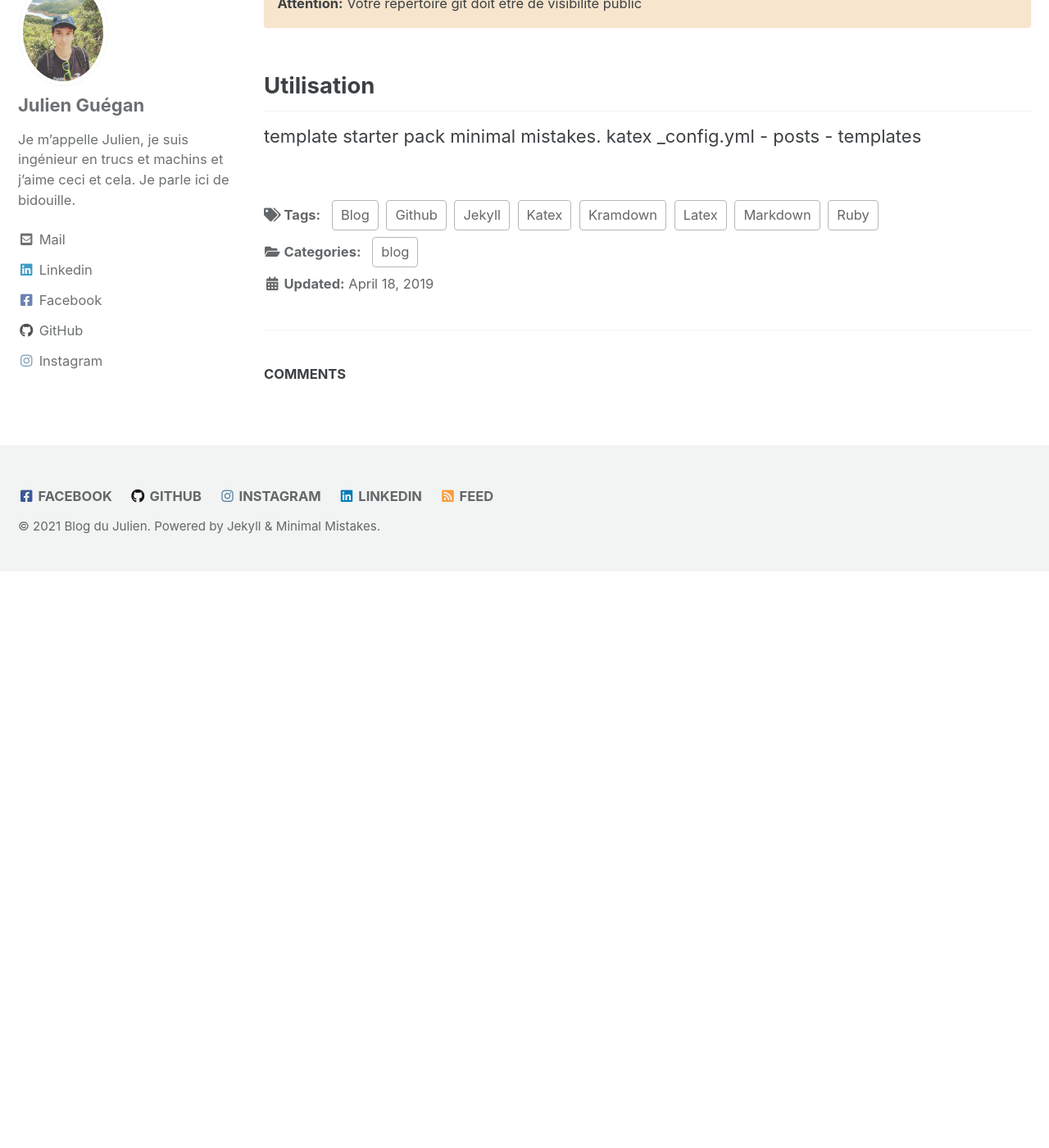
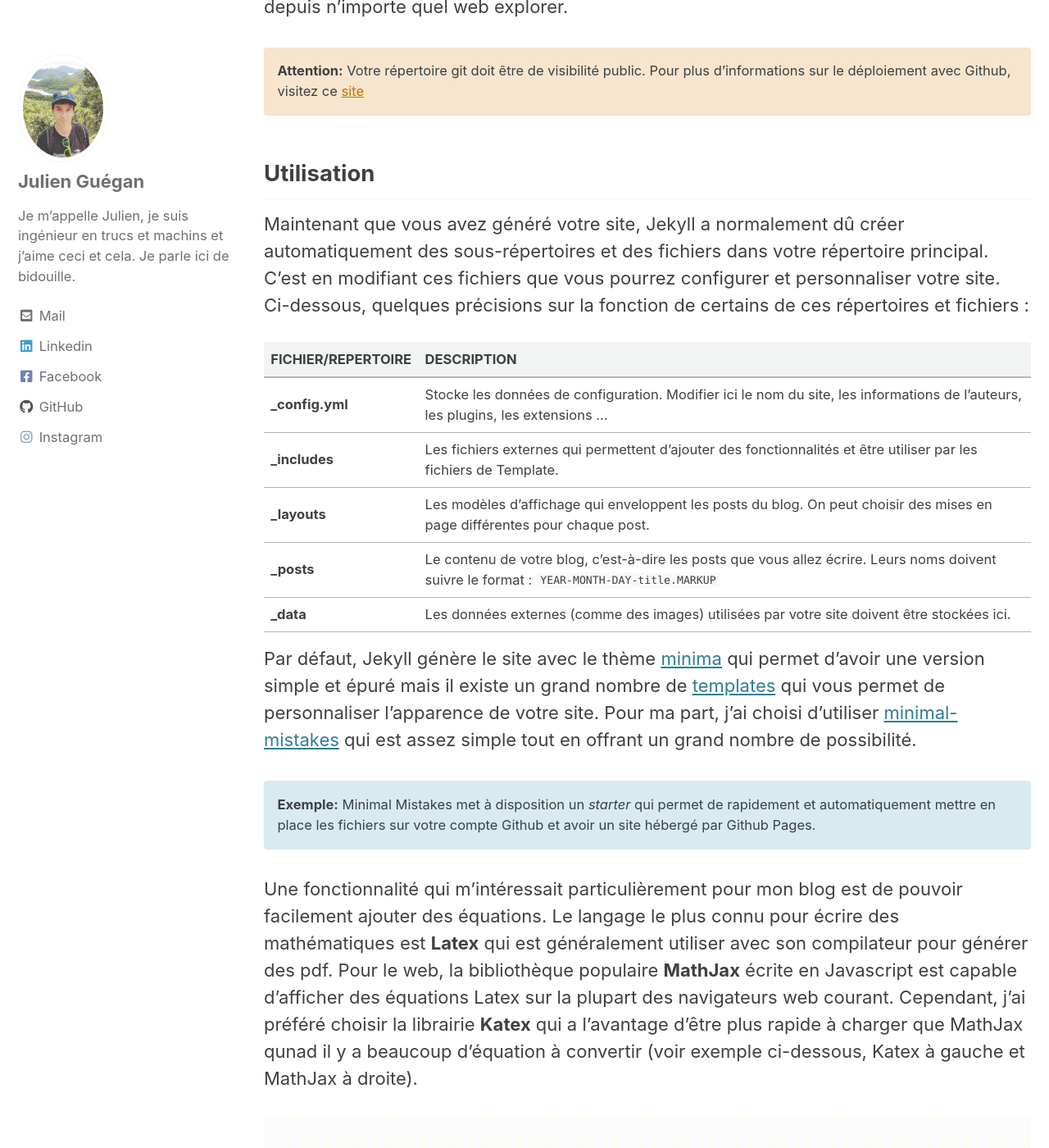
Before and after one commit to julienguegan/julienguegan.github.io, a Jekyll site: the page built from _posts/2021-07-25-creer_un_blog.md, in a window 1280 px wide and 1400 px high, scrolled down 2795 px. Shown: the whole window at 82% size. Built offline with Jekyll 4.4.1, drawn with Linux system fonts in a browser that asks for light colours; cached includes are drawn as plain includes; nearby versions of some CDN libraries; comment, search, counter and statistics services are not loaded; before the commit the page ends 3493 px from its top, so only the background shows below that; some of the changed text lies outside the part shown.

Commit message:
small update of first post

````diff
--- a/_posts/2021-07-25-creer_un_blog.md
+++ b/_posts/2021-07-25-creer_un_blog.md
@@ -15,13 +16,15 @@ tags:
   - Blog
 ---
 
-J'écris le 1er post de ce blog pour parler tout simplement de comment créer un blog comme celui-ci. La raison principale qui m'a poussé à utiliser Jekyll pour créer un blog est la possibilité d'écrire facilement des équations $$\LaTeX$$. En effet, j'avais auparavant essayé avec WordPress mais aucune des solutions que j'avais pu testé m'ont véritablement convaincu. En faisant donc quelques recherches sur le sujet, je suis tombé sur [Jekyll](https://jekyllrb.com/) qui semble être utilisé par un bon nombre de blogger scientifique et informatique. Jekyll est un générateur de site statique c'est-à-dire que les pages web créées ne change pas en fonction de l'internaute qui les visite : tous le monde voit le même contenu. A l'inverse d'un site dynamique qui génère son contenu selon des caractéristiques de la demande (heure, adresse IP, compte utilisateur, formulaire ...). Jekyll est donc une solution tout à fait adaptée pour l'écriture d'un blog web, mais sachez tout de même que ce n'est pas l'unique solution sur le sujet puisque [Hugo](https://gohugo.io/) est également un Framework populaire similaire à Jekyll.
+J'écris le 1er post de ce blog pour parler tout simplement de comment créer un blog comme celui-ci. La raison principale qui m'a poussé à utiliser Jekyll pour créer un blog est la possibilité d'écrire facilement des équations $$\LaTeX$$. En effet, j'avais auparavant essayé avec WordPress mais aucune des solutions que j'avais pu testé m'ont véritablement convaincu. En faisant donc quelques recherches sur le sujet, je suis tombé sur [Jekyll](https://jekyllrb.com/) qui semble être utilisé par un bon nombre de blogger scientifique et informatique. Jekyll est un générateur de site statique c'est-à-dire que les pages web créées ne change pas en fonction de l'internaute qui les visite : tous le monde voit le même contenu. A l'inverse d'un site dynamique qui génère son contenu selon des caractéristiques de la demande (heure, adresse IP, compte utilisateur, formulaire ...). De plus, Jekyll permet d'éditer du texte en **Markdown** en se basant sur la librairie *Kramdown* qui convertie automatiquement du texte Markdown en HTML. Jekyll est donc une solution tout à fait adaptée pour l'écriture d'un blog web, mais sachez tout de même que ce n'est pas l'unique solution sur le sujet puisque [Hugo](https://gohugo.io/) est également un Framework populaire similaire à Jekyll.
 
 ## Installation
 
-Pour utiliser Jekyll sous Windows (comme moi), je vous conseille dans un 1er temps d'installer le [Sous-système Windows pour Linux](https://docs.microsoft.com/fr-fr/windows/wsl/about) qui permet de profiter d'un environnement Linux. Pour ce faire, vous pouvez simplement télécharger l'application WSL en passant par le Microsoft Store.
+Pour utiliser Jekyll sous Windows, une façon de faire est de passer par le [Sous-système Windows pour Linux](https://docs.microsoft.com/fr-fr/windows/wsl/about) qui permet de profiter d'un environnement Linux. Pour ce faire, vous pouvez simplement télécharger l'application WSL en passant par le Microsoft Store.
 
-![alt text](/assets/images/windows_subsytem_linux.png)
+<p align="center">
+   <img src="/assets/images/windows_subsytem_linux.png" width="60%"/>
+</p>
 
 Ensuite, il faut installer **Ruby** qui est le langage de programmation utilisé par Jekyll pour fonctionner. En ouvrant l'application Ubuntu précédemment téléchargée et en rentrant les commandes suivantes les unes après les autres dans la console, Ruby devrait être présent sur votre ordinateur:
 
@@ -31,6 +34,9 @@ sudo apt-add-repository ppa:brightbox/ruby-ng
 sudo apt-get update
 sudo apt-get install ruby2.5 ruby2.5-dev build-essential dh-autoreconf
 ```
+
+**Note:** Pour ceux qui ne veulent pas passer par le sous-système Linux, vous pouvez plus simplement télécharger l'installateur de Ruby ici : [https://rubyinstaller.org/downloads/](https://rubyinstaller.org/downloads/). Vous pourrez ensuite lancer les commandes Jekyll qui suivent dans une fenêtre d'invite de commande Windows.
+{: .notice--primary}
 
 Finalement, mettez à jour la commande **gem** et installez **Jekyll** :
 
@@ -57,10 +63,46 @@ Pour naviguer sur votre site en local, rendez-vous sur l'adresse [http://localho
 
 Vous avez maintenant générer un site statique avec Jekyll : Bravo, vous pouvez être fier de vous ! Mais je suppose que ça ne vous suffit pas, vous voulez également le rendre disponible à tous le monde. L'une des manières de faire est de l'héberger sur **Github**. En effet, Jekyll a été développé par le fondateur de Github et le déploiement d'un site est possible en utilisant l'outil [Github-Pages](https://pages.github.com/). Il suffit de créer un répertoire git ayant pour nom ```<username_github>.github.io```, générer votre site Jekyll dans ce répertoire et pousser ce répertoire sur Github. Votre blog ```<username_github>.github.io``` sera désormais visible depuis n'importe quel web explorer.
 
-**Attention:** Votre répertoire git doit être de visibilité public
+**Attention:** Votre répertoire git doit être de visibilité public. Pour plus d'informations sur le déploiement avec Github, visitez ce [site](https://docs.github.com/en/pages/setting-up-a-github-pages-site-with-jekyll/creating-a-github-pages-site-with-jekyll)
 {: .notice--warning}
 
 ## Utilisation
 
-template starter pack minimal mistakes. katex
-_config.yml - posts - templates
+Maintenant que vous avez généré votre site, Jekyll a normalement dû créer automatiquement des sous-répertoires et des fichiers dans votre répertoire principal. C'est en modifiant ces fichiers que vous pourrez configurer et personnaliser votre site. Ci-dessous, quelques précisions sur la fonction de certains de ces répertoires et fichiers :
+
+| FICHIER/REPERTOIRE |      DESCRIPTION      |
+|--------------------|-----------------------|
+| **_config.yml**    | Stocke les données de configuration. Modifier ici le nom du site, les informations de l'auteurs, les plugins, les extensions ...|
+| **_includes**      | Les fichiers externes qui permettent d'ajouter des fonctionnalités et être utiliser par les fichiers de Template. |
+| **_layouts**       | Les modèles d'affichage qui enveloppent les posts du blog. On peut choisir des mises en page différentes pour chaque post. |
+| **_posts**         | Le contenu de votre blog, c'est-à-dire les posts que vous allez écrire. Leurs noms doivent suivre le format : `YEAR-MONTH-DAY-title.MARKUP`|
+| **_data**          | Les données externes (comme des images) utilisées par votre site doivent être stockées ici. |
+
+Par défaut, Jekyll génère le site avec le thème [minima](https://github.com/jekyll/minima) qui permet d'avoir une version simple et épuré mais il existe un grand nombre de [templates](http://jekyllthemes.org/) qui vous permet de personnaliser l'apparence de votre site. Pour ma part, j'ai choisi d'utiliser [minimal-mistakes](https://mmistakes.github.io/minimal-mistakes/) qui est assez simple tout en offrant un grand nombre de possibilité.
+
+**Exemple:** Minimal Mistakes met à disposition un *starter* qui permet de rapidement et automatiquement mettre en place les fichiers sur votre compte Github et avoir un site hébergé par Github Pages.
+{: .notice--info}
+
+Une fonctionnalité qui m'intéressait particulièrement pour mon blog est de pouvoir facilement ajouter des équations. Le langage le plus connu pour écrire des mathématiques est **Latex** qui est généralement utiliser avec son compilateur pour générer des pdf. Pour le web, la bibliothèque populaire **MathJax** écrite en Javascript est capable d'afficher des équations Latex sur la plupart des navigateurs web courant. Cependant, j'ai préféré choisir la librairie **Katex** qui a l'avantage d'être plus rapide à charger que MathJax qunad il y a beaucoup d'équation à convertir (voir exemple ci-dessous, Katex à gauche et MathJax à droite).
+
+<p align="center">
+   <img src="/assets/images/katex_vs_latex.gif" width="100%"/>
+</p>
+
+Pour installer Katex sur votre blog, il faut copier/coller les lignes suivantes dans le fichier *head.html*, elle permettent de charger la librairie Katex sur votre site :
+
+```javascript
+<link rel="stylesheet" href="https://cdn.jsdelivr.net/npm/katex@0.13.13/dist/katex.min.css" integrity="sha384-RZU/ijkSsFbcmivfdRBQDtwuwVqK7GMOw6IMvKyeWL2K5UAlyp6WonmB8m7Jd0Hn" crossorigin="anonymous">
+<script defer src="https://cdn.jsdelivr.net/npm/katex@0.13.13/dist/katex.min.js" integrity="sha384-pK1WpvzWVBQiP0/GjnvRxV4mOb0oxFuyRxJlk6vVw146n3egcN5C925NCP7a7BY8" crossorigin="anonymous"></script>
+<script defer src="https://cdn.jsdelivr.net/npm/katex@0.13.13/dist/contrib/auto-render.min.js" integrity="sha384-vZTG03m+2yp6N6BNi5iM4rW4oIwk5DfcNdFfxkk9ZWpDriOkXX8voJBFrAO7MpVl" crossorigin="anonymous" onload="renderMathInElement(document.body);"></script>
+```
+
+Voilà, c'est tout pour moi. Il y a sûrement des détails à ajouter et des explication supplémentaires à donner, vous pouvez trouver plus d'informations dans les sites ci-dessous et vous pouvez également me poser des questions dans la section commentaire.
+
+## References
+
+- [jekyll](https://jekyllrb.com/)
+- [github-pages](https://docs.github.com/en/pages/setting-up-a-github-pages-site-with-jekyll/creating-a-github-pages-site-with-jekyll)
+- [minimal-mistakes](https://mmistakes.github.io/minimal-mistakes/)
+- [katex](https://katex.org/docs/autorender.html)
+- [kramdown](https://kramdown.gettalong.org/index.html)
````
Also changed, not shown: other parts of _posts/2021-07-25-creer_un_blog.md (+1 -0 lines), assets/images/katex_vs_latex.gif (added), assets/images/windows_subsytem_linux.png, 8 other files.
